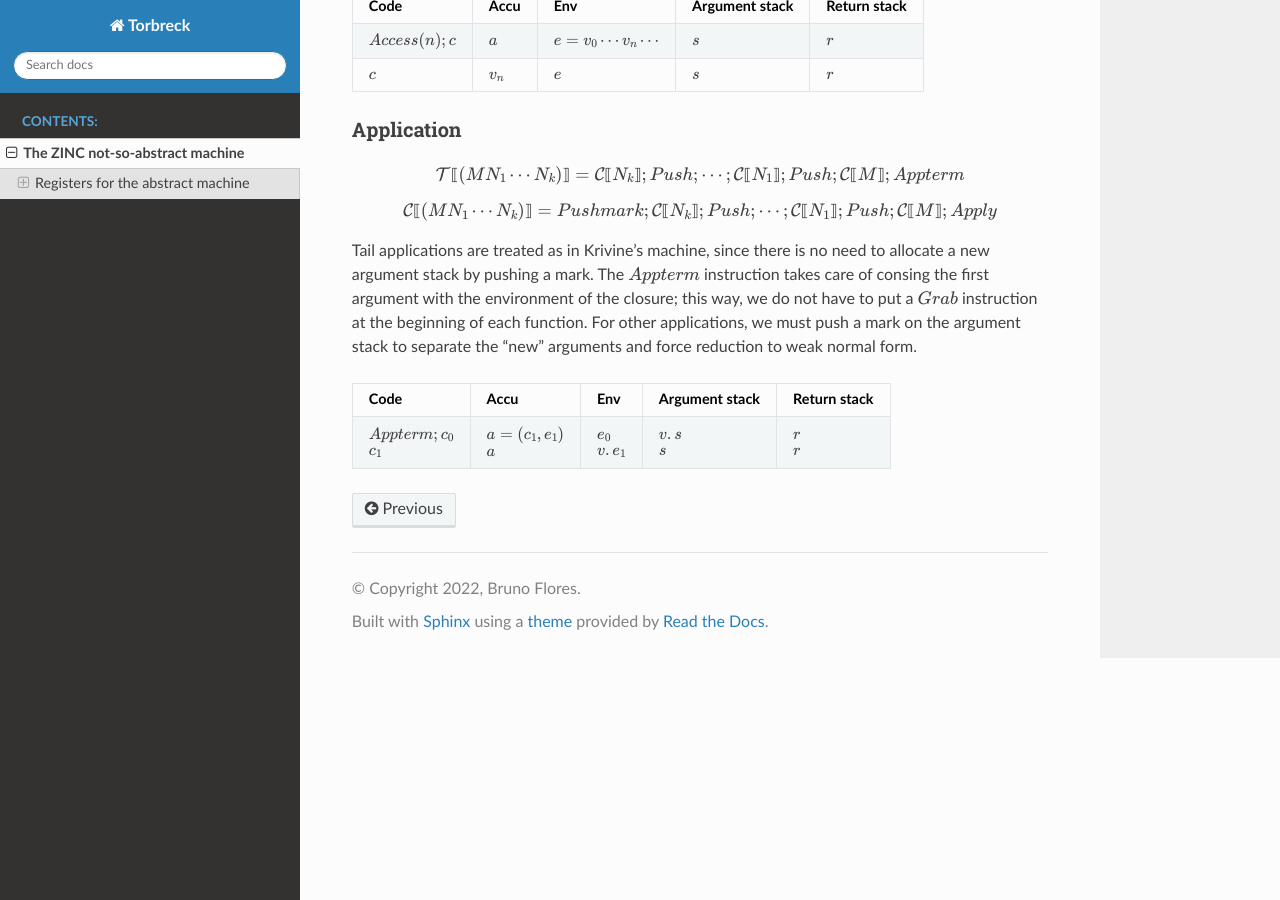
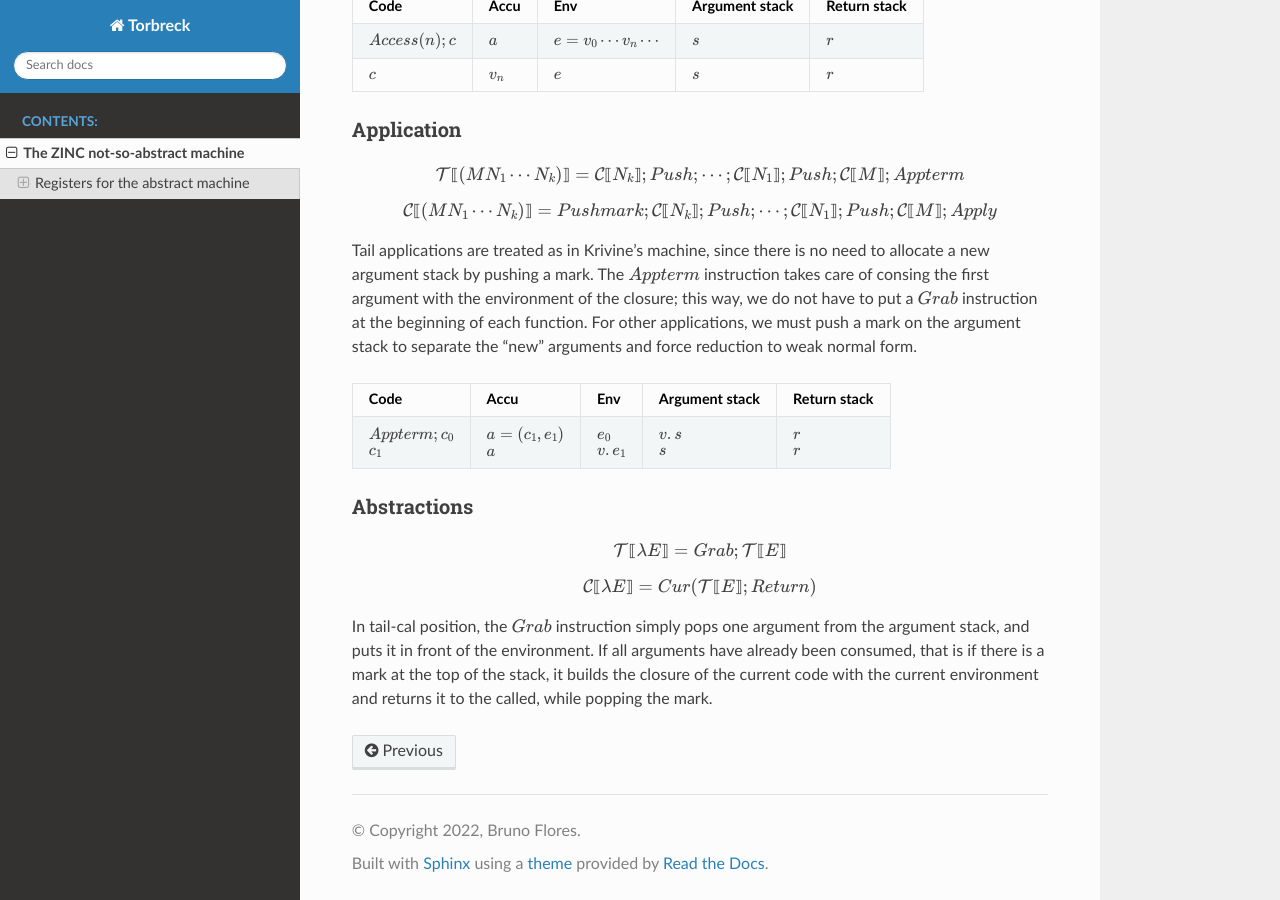
Before and after one commit to brunoflores/torbreck-lang, a Sphinx documentation site: the page built from docs/zam.rst, in a window 1280 px wide and 900 px high, scrolled down 1051 px. Built offline with Sphinx 7.4.7 and the Read the Docs theme 2.0.0, drawn with Linux system fonts in a browser that asks for light colours.

Commit message:
Document: zam.

```diff
--- a/docs/zam.rst
+++ b/docs/zam.rst
@@ -118,3 +118,22 @@ stack to separate the "new" arguments and force reduction to weak normal form.
      - :math:`e_0` |br| :math:`v.e_1`
      - :math:`v.s` |br| :math:`s`
      - :math:`r` |br| :math:`r`
+
+Abstractions
+============
+
+.. math::
+
+   \mathcal{T} \textlbrackdbl \lambda E \textrbrackdbl =
+   Grab ; \mathcal{T} \textlbrackdbl E \textrbrackdbl
+
+.. math::
+
+   \mathcal{C} \textlbrackdbl \lambda E \textrbrackdbl =
+   Cur ( \mathcal{T} \textlbrackdbl E \textrbrackdbl ; Return )
+
+In tail-cal position, the :math:`Grab` instruction simply pops one argument
+from the argument stack, and puts it in front of the environment. If all
+arguments have already been consumed, that is if there is a mark at the
+top of the stack, it builds the closure of the current code with the current
+environment and returns it to the called, while popping the mark.
```
